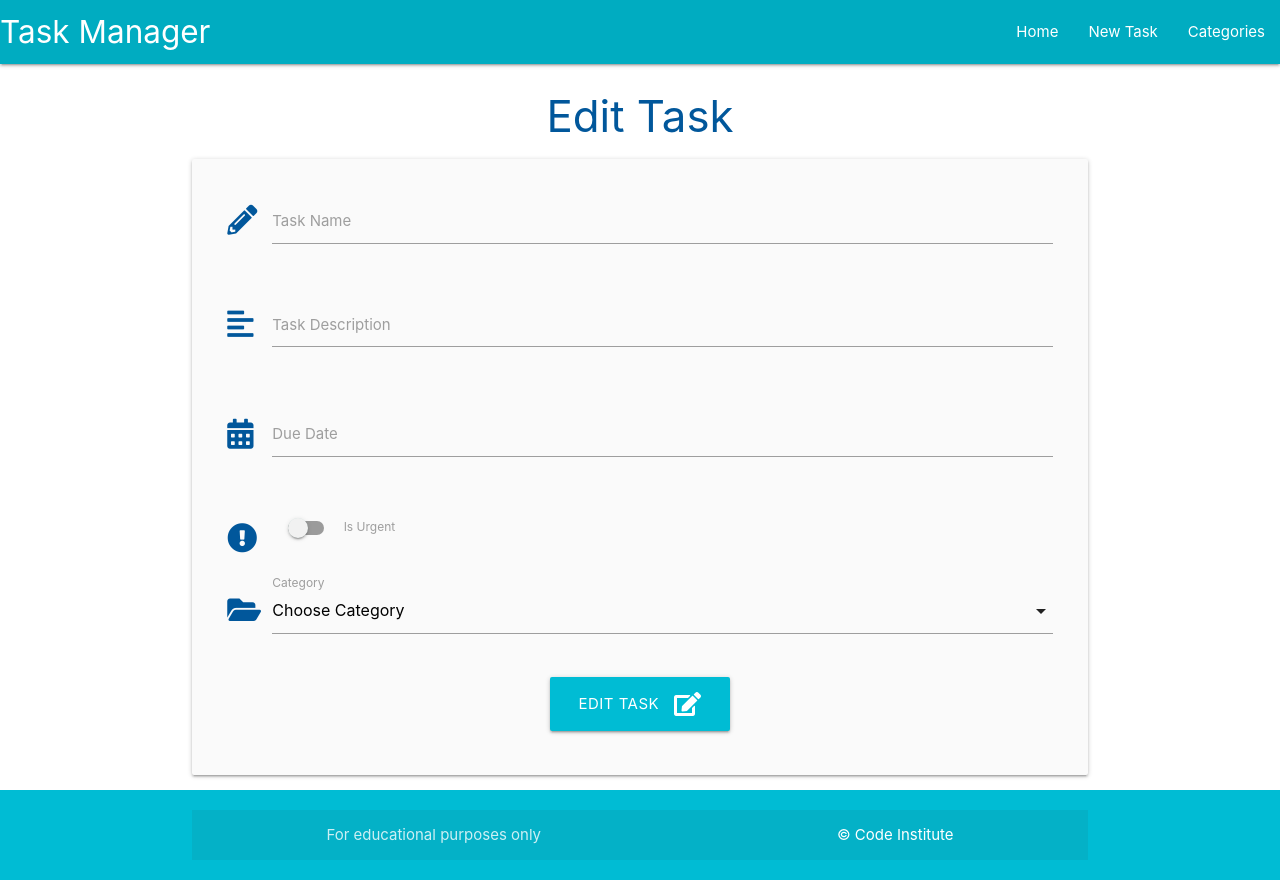
After one commit to Stockman-Jr/testing, a Flask app: template taskmanager/templates/edit_task.html in a window 1280 px wide. The commit adds this page. Run offline with Flask 2, Linux system fonts and the light colour scheme; the template is opened without the code that fills it, so the values that code supplies are empty.

Commit message:
Enable user to edit tasks

```diff
--- /dev/null
+++ b/taskmanager/templates/edit_task.html
@@ -0,0 +1,84 @@
+{% extends "base.html" %}
+{% block content %}
+
+<h3 class="light-blue-text text-darken-4 center-align">Edit Task</h3>
+
+<div class="row card-panel grey lighten-5">
+    <form class="col s12" method="POST" action="{{ url_for('edit_task', task_id=task.id) }}">
+        <!--task_name-->
+        <div class="row">
+            <div class="input-field col s12">
+                <i class="fas fa-pencil-alt prefix light-blue-text text-darken-4"></i>
+                <input id="task_name" name="task_name" value="{{ task.task_name }}" minlength="5" maxlength="50" type="text" class="validate"
+                    required>
+                <label for="task_name">Task Name</label>
+            </div>
+        </div>
+                <!--task_description-->
+                <div class="row">
+                    <div class="input-field col s12">
+                        <i class="fas fa-align-left prefix light-blue-text text-darken-4"></i>
+                        <textarea id="task_description" name="task_description" minlength="5" maxlength="200"
+                         type="text" class="materialize-textarea validate" required>
+                         {{- task.task_description -}}
+                        </textarea>
+                        <label for="task_description">Task Description</label>
+                    </div>
+                </div>
+
+        <!--due_date-->
+        <div class="row">
+            <div class="input-field col s12">
+                <i class="fas fa-calendar-alt prefix light-blue-text text-darken-4"></i>
+                <input id="due_date" name="due_date" value="{{ task.due_date.strftime('%d, %B, %Y') }}" type="text" class="datepicker validate"
+                    required>
+                <label for="due_date">Due Date</label>
+            </div>
+        </div>
+
+         <!--is_urgent-->
+        <div class="row">
+            <div class="input-field col s12">
+                <div class="switch">
+                    <i class="fas fa-exclamation-circle prefix light-blue-text text-darken-4"></i>
+                        <label for="is_urgent">
+                        {% if task.is_urgent == True %}
+                            <input id="is_urgent" name="is_urgent" type="checkbox" checked>
+                        {% else %}
+                            <input id="is_urgent" name="is_urgent" type="checkbox">
+                        {% endif %}
+                        <span class="lever"></span>
+                        Is Urgent
+                    </label>
+                  </div>
+            </div>
+        </div>
+        <!--category_id-->
+        <div class="row">
+            <div class="input-field col s12">
+                <i class="fas fa-folder-open prefix light-blue-text text-darken-4"></i>
+                <select name="category_id" id="category_id" class="validate" required>
+                <option value="" disabled selected>Choose Category</option>
+                {% for category in categories %}
+                    {% if category == task.category %}
+                        <option value="{{ category.id }}" selected>{{ category.category_name }}</option>
+                    {% else %}
+                        <option value="{{ category.id }}">{{ category.category_name }}</option>
+                    {% endif %}
+                {% endfor %}
+                </select>
+                <label for="category_id">Category</label>
+            </div>
+        </div>
+        <!--submit button-->
+        <div class="row">
+            <div class="col s12 center-align">
+                <button type="submit" class="btn-large cyan">
+                    Edit Task <i class="fas fa-edit right"></i>
+                </button>
+            </div>
+        </div>
+    </form>
+  </div>
+
+{% endblock %}
--- a/taskmanager/templates/tasks.html
+++ b/taskmanager/templates/tasks.html
@@ -24,9 +24,13 @@
         <div class="collapsible-body">
             <strong>{{ task.category }}</strong>
             <p>{{ task.task_description }}</p>
+            <p>
+                <a href="{{ url_for('edit_task', task_id=task.id) }}" class="btn green accent-4">Edit</a>
+            </p>
         </div>
     </li>
     {% endfor %}
 </ul>
 
+
 {% endblock %}
```
Also changed, not shown: taskmanager/routes.py (+14 -0 lines).
